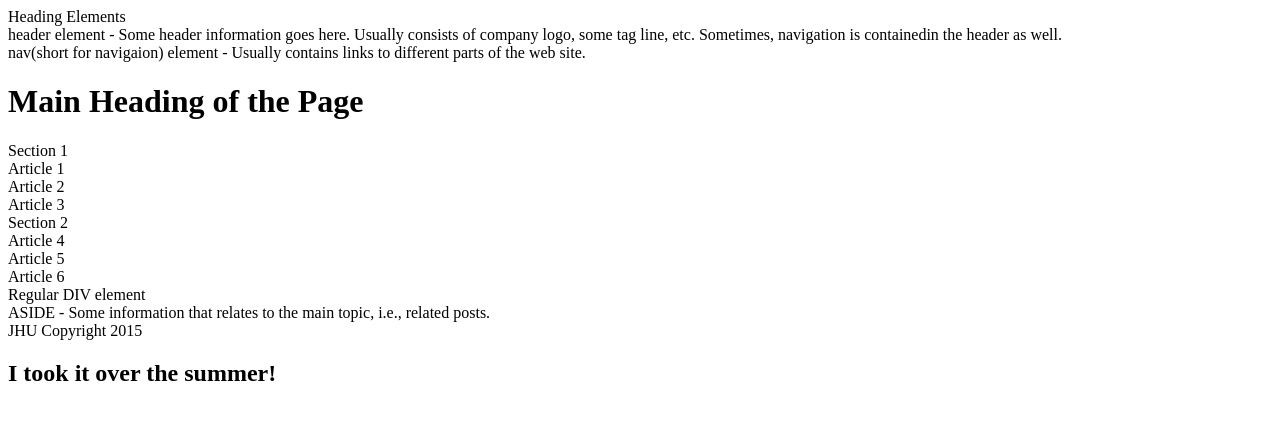
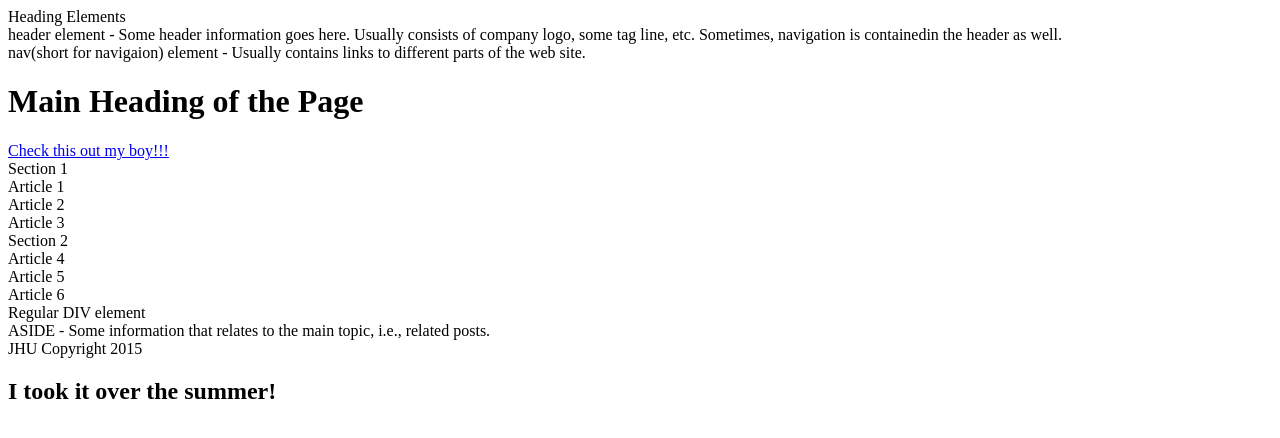
Before and after one commit to RomeroMB/Montoya, a plain HTML site: page index.html in a window 1280 px wide. Drawn offline with Linux system fonts and the light colour scheme.

Commit message:
WORK FOR ME!

```diff
--- a/index.html
+++ b/index.html
@@ -10,6 +10,7 @@
       <nav>nav(short for navigaion) element - Usually contains links to different parts of the web site.</nav>
       </header>
 <h1> Main Heading of the Page</h1>
+<a href="index 2.html" title="Click here"> Check this out my boy!!!</a>
 <section>
   Section 1
   <article> Article 1 </article>
```
